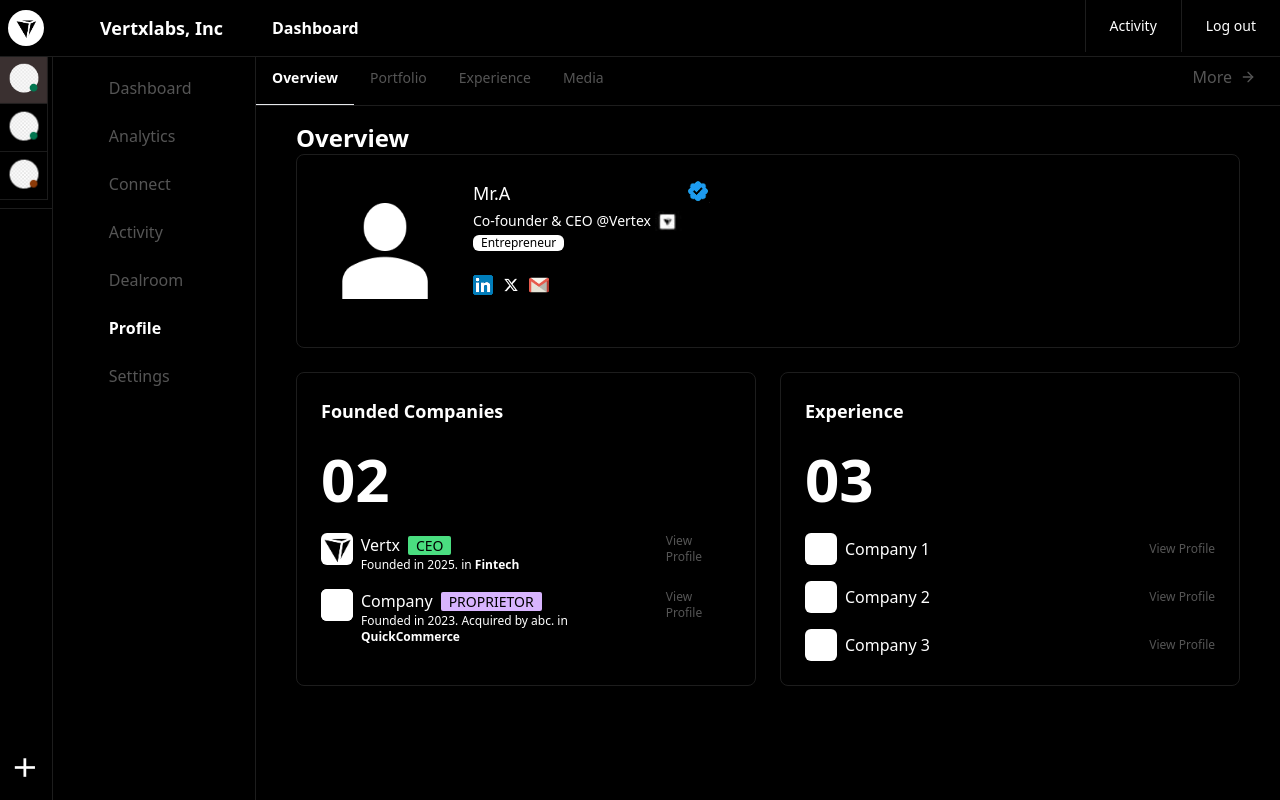
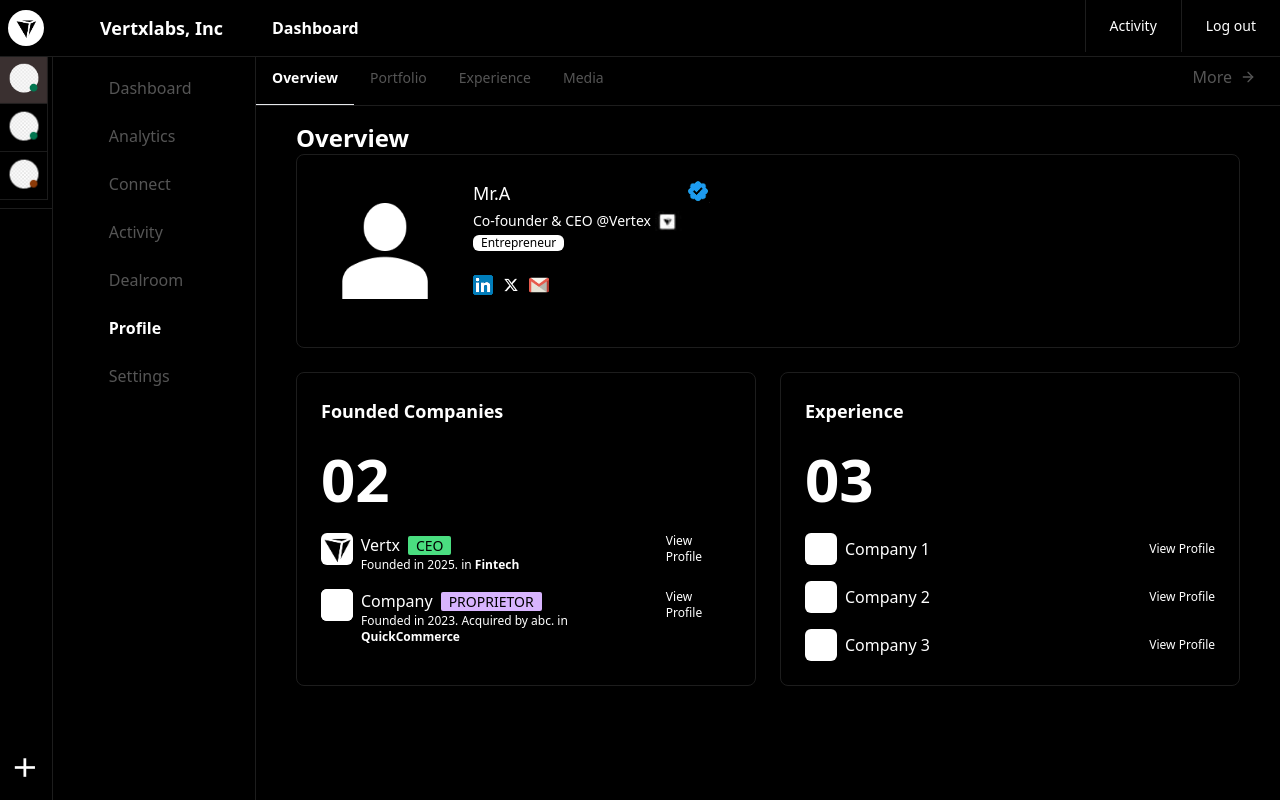
Before and after one commit to simran-18/vertx-assignment, a React (Vite) app: page /profile in a window 1280 px wide. Built offline with nearby package versions, Linux system fonts and the light colour scheme.

Commit message:
images changed, css fix and added readme file

```diff
--- a/src/components/Profile.jsx
+++ b/src/components/Profile.jsx
@@ -99,7 +99,7 @@ const Profile = () => {
                                         Founded in {year}{acquired ? `. Acquired by ${acquired}` : ""}. in <span className="font-bold text-white">{industry}</span>
                                     </h2>
                                 </div>
-                                <h2 className="ml-auto text-lightGray text-xs cursor-pointer">View Profile</h2>
+                                <h2 className="ml-auto text-white text-xs cursor-pointer">View Profile</h2>
                             </div>
                         )}
                     />
@@ -112,7 +112,7 @@ const Profile = () => {
                             <div key={company} className="flex items-center">
                                 <div className="h-8 w-8 bg-white rounded-md mr-2"></div>
                                 <span className="font-medium text-white">{company}</span>
-                                <h2 className="ml-auto text-lightGray text-xs cursor-pointer">View Profile</h2>
+                                <h2 className="ml-auto text-white text-xs cursor-pointer">View Profile</h2>
                             </div>
                         )}
                     />
```
